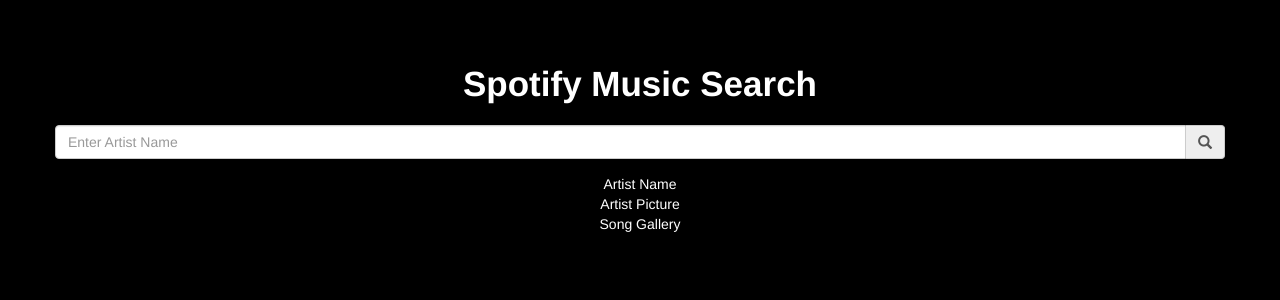
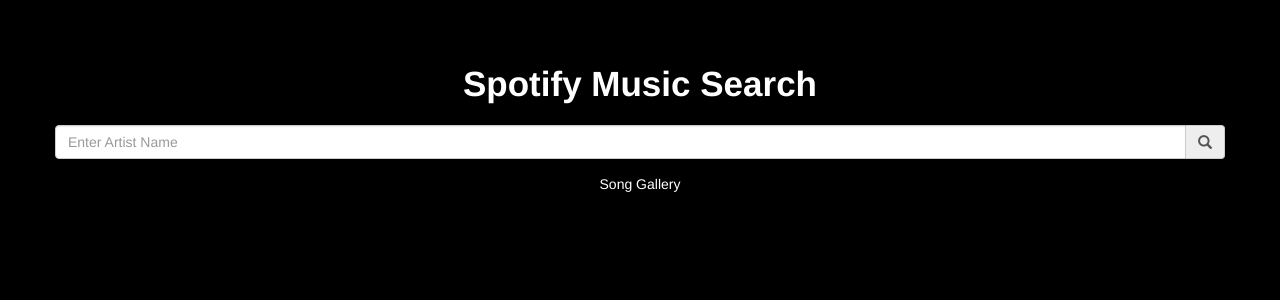
Before and after one commit to johngarcia9110/react-music-player-search, a React (Create React App) app: page / in a window 1280 px wide. Shown: the top 300 px of the page. Built offline with nearby package versions, Linux system fonts and the light colour scheme.

Commit message:
added profile component with artist data props

```diff
--- a/src/App.jsx
+++ b/src/App.jsx
@@ -1,11 +1,13 @@
 import React, { Component } from 'react';
 import { FormGroup, FormControl, InputGroup, Glyphicon} from 'react-bootstrap';
+import Profile from './Profile';
 
 class App extends Component{
     constructor(props){
         super(props);
         this.state= {
-            query : ''
+            query : '',
+            artist : null
         }
     }
 
@@ -16,7 +18,11 @@
         fetch(FETCH_URL,{
             method : 'GET'
         }).then(response => response.json())
-        .then(json => console.log(json))
+        .then(json => {
+            const artist = json.artists.items[0];
+            console.log(artist);
+            this.setState({artist})
+        })
     }
 
     render(){
@@ -36,10 +42,7 @@
                         </InputGroup.Addon>
                     </InputGroup>
                 </FormGroup>
-                <div className="artist-profile">
-                    <div>Artist Name</div>
-                    <div>Artist Picture</div>
-                </div>
+                <Profile artist={this.state.artist}/>
                 <div className="song-gallery">
                     Song Gallery
                 </div>
--- /dev/null
+++ b/src/Profile.jsx
@@ -0,0 +1,18 @@
+import React, { Component } from 'react';
+
+class Profile extends Component {
+    render(){
+        let artist = {name : '', followers : { total : '' } };
+        if(this.props.artist !== null){
+            artist = this.props.artist;
+        }
+        return (
+            <div>
+                <div>{artist.name}</div>
+                <div>{artist.followers.total}</div>
+            </div>
+        )
+    }
+}
+
+export default Profile;
```
